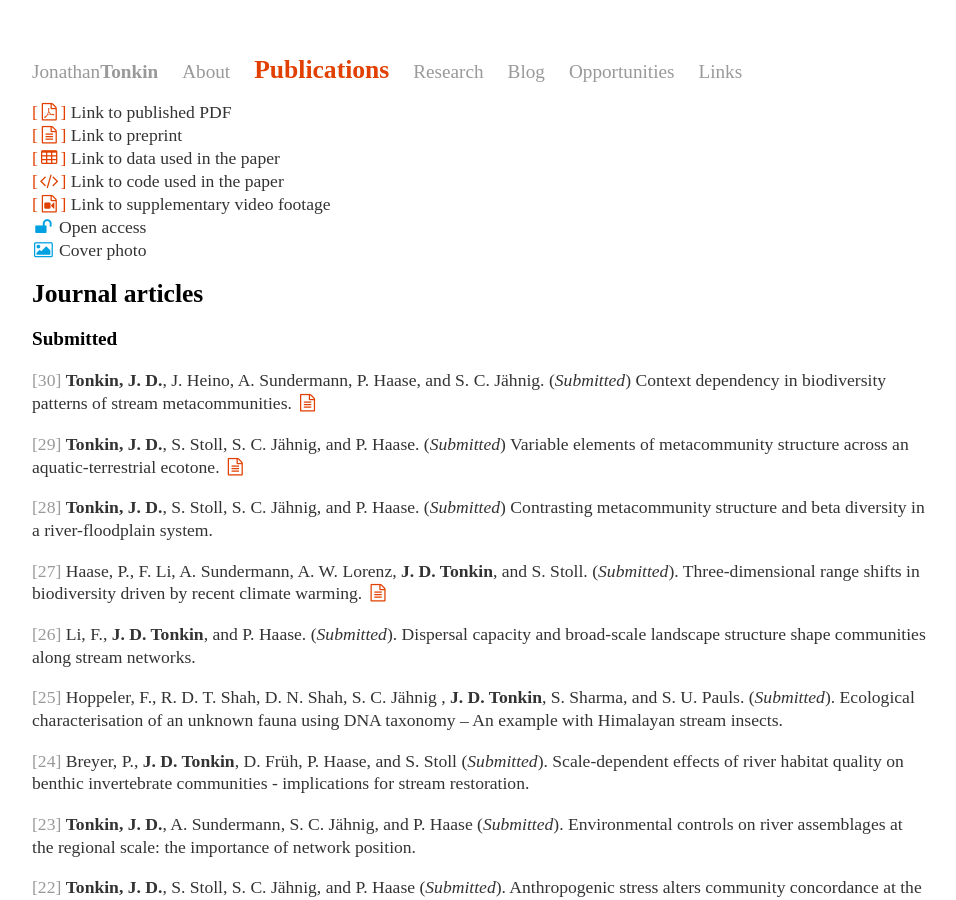
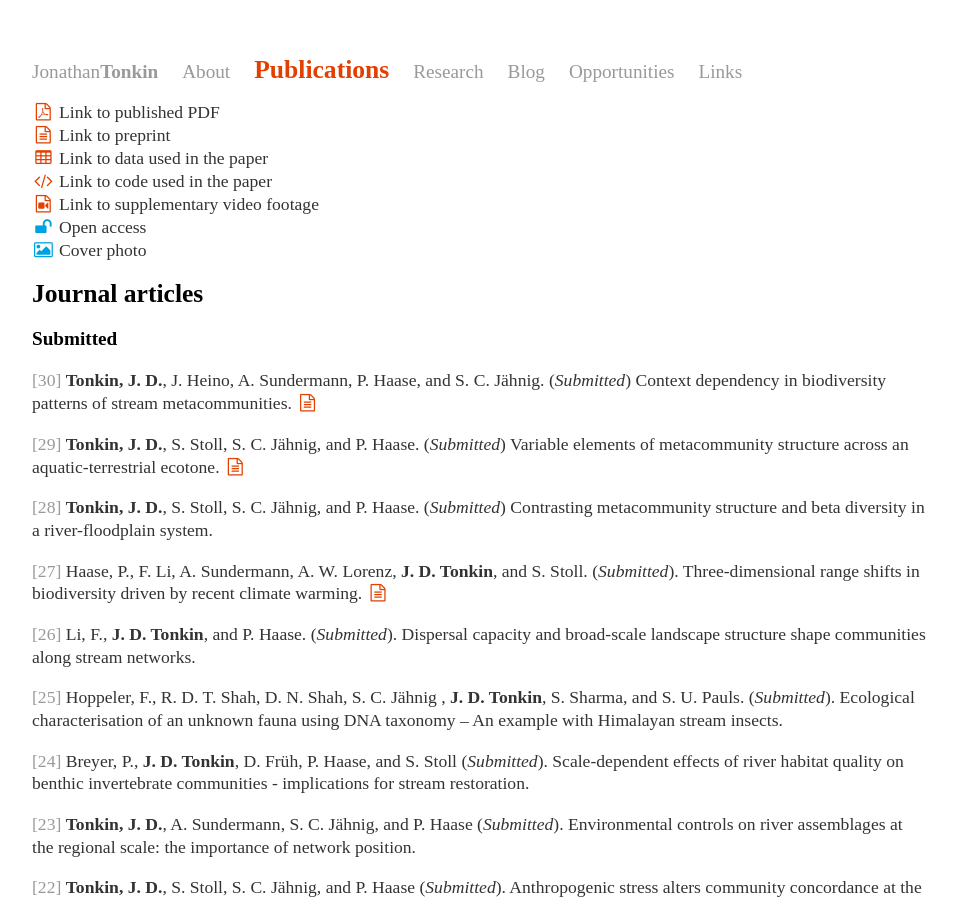
Before and after one commit to jdtonkin/jdtonkin.github.io, a Jekyll site: the page built from Publications/index.md, in a window 1280 px wide and 900 px high. Shown: the whole window, without its empty margins (160-1116 px from the left). Built offline with Jekyll 4.4.1, drawn with Linux system fonts in a browser that asks for light colours; nearby versions of some CDN libraries; some web fonts are replaced.

Commit message:
Update index.md

```diff
--- a/Publications/index.md
+++ b/Publications/index.md
@@ -28,11 +28,11 @@
 <a href="http://dx.doi.org/" target="_blank"></a>
 -->
 
-<span style="color:#e14000">[<i class="fa fa-fw fa-file-pdf-o"></i>]</span> Link to published PDF
-<span style="color:#e14000">[<i class="fa fa-fw fa-file-text-o"></i>]</span> Link to preprint
-<span style="color:#e14000">[<i class="fa fa-fw fa-table"></i>]</span> Link to data used in the paper
-<span style="color:#e14000">[<i class="fa fa-fw fa-code"></i>]</span> Link to code used in the paper
-<span style="color:#e14000">[<i class="fa fa-fw fa-file-video-o"></i>]</span> Link to supplementary video footage
+<span style="color:#e14000"><i class="fa fa-fw fa-file-pdf-o"></i></span> Link to published PDF
+<span style="color:#e14000"><i class="fa fa-fw fa-file-text-o"></i></span> Link to preprint
+<span style="color:#e14000"><i class="fa fa-fw fa-table"></i></span> Link to data used in the paper
+<span style="color:#e14000"><i class="fa fa-fw fa-code"></i></span> Link to code used in the paper
+<span style="color:#e14000"><i class="fa fa-fw fa-file-video-o"></i></span> Link to supplementary video footage
 <span style="color:#00a1e1"><i class="fa fa-fw fa-unlock"></i></span> Open access
 <span style="color:#00a1e1"><i class="fa fa-fw fa-photo"></i></span> Cover photo
 
```
